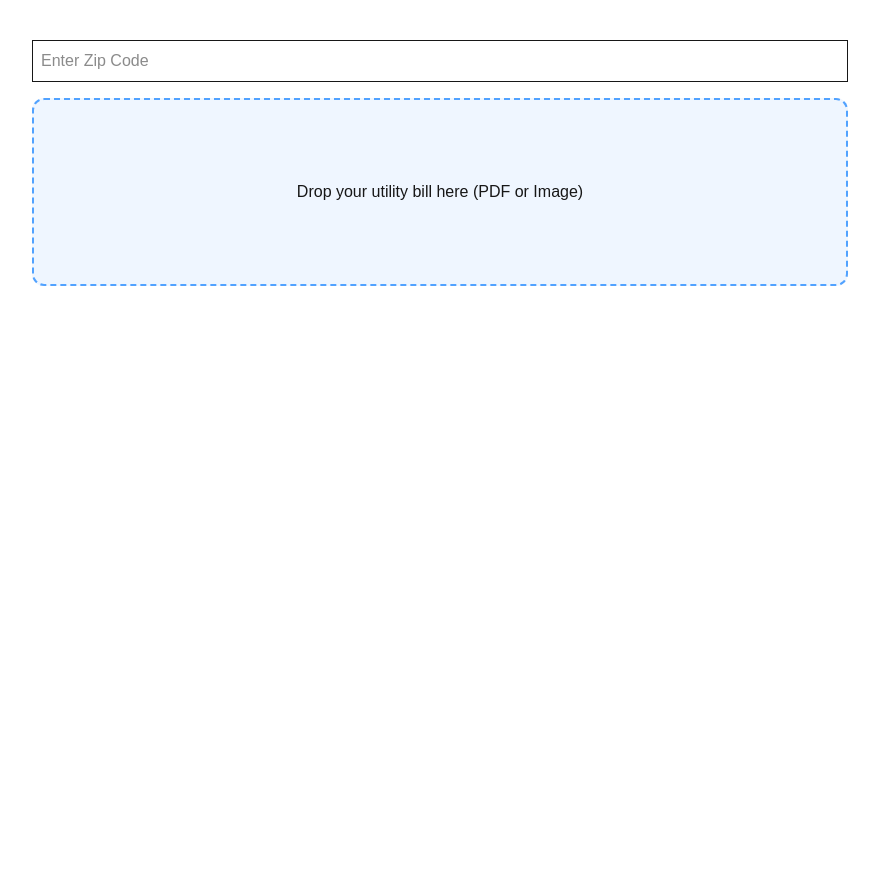
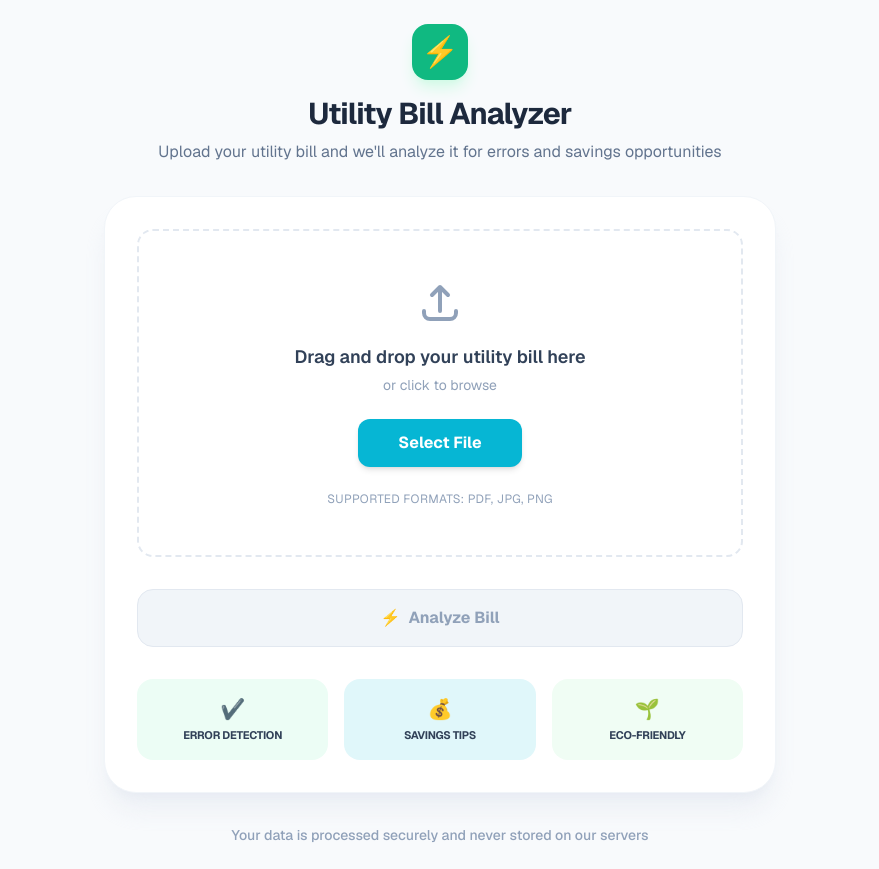
Before and after one commit to sseo123/bill-breakdown, a Next.js app: page / in a window 1280 px wide. Shown: the whole page, without its empty margins (200-1079 px from the left). Before the commit the page ends 800 px from the top, so only its background shows below. Built offline with nearby package versions, Linux system fonts and the light colour scheme; no server answers.

Commit message:
NOw both of our ai llm's are synced, the ui works well, we can both open local host. THINGS WE NEED TO ADD STILL: The Prompt is weak and doesn't display data in format we want it to, the UI for loading is non existent, and still slow

```diff
--- a/app/actions.ts
+++ b/app/actions.ts
@@ -3,25 +3,25 @@ import { GoogleGenerativeAI } from "@google/generative-ai";
 
 const genAI = new GoogleGenerativeAI(process.env.GOOGLE_GENERATIVE_AI_API_KEY!);
 
-export async function analyzeBill(base64File: string, fileType: string, zipCode: string) {
-  const model = genAI.getGenerativeModel({ model: "gemini-3-flash-preview" });
+export async function analyzeBill(base64File: string, fileType: string) {
+  const model = genAI.getGenerativeModel({ model: "gemini-2.5-flash" });
 
   const prompt = `
     You are an expert utility auditor and sustainability consultant.
-    Analyze the attached utility bill for a resident in zip code ${zipCode}.
+    Analyze the attached utility bill for a resident in zip code (if the zip code is provided)
 
     Provide the following in a structured format:
     1. **Error Detection**: Check for math errors, double billing, or unusual surges compared to previous months (if visible).
     2. **Sustainable Savings**: Suggest 3-5 specific actions based on the bill's data (e.g., if they have high peak usage, suggest shifting laundry to off-peak hours).
-    3. **Regional Comparison**: Based on common data for zip code ${zipCode}, tell the user if their total is above or below average for a typical household.
+    3. **Regional Comparison**: Based on common data for zip code , tell the user if their total is above or below average for a typical household.
+
 
     Keep the tone helpful and concise.
   `;
 
-  // Prepare the file for Gemini
   const part = {
     inlineData: {
-      data: base64File.split(',')[1], // Remove the data:application/pdf;base64, prefix
+      data: base64File.split(',')[1],
       mimeType: fileType,
     },
   };
--- a/app/page.tsx
+++ b/app/page.tsx
@@ -1,52 +1,186 @@
+// 'use client'
+// import { useCallback, useState } from 'react';
+// import { useDropzone } from 'react-dropzone';
+// import { analyzeBill } from './actions';
+
+// export default function BillAnalyzer() {
+//   const [result, setResult] = useState("");
+//   const [loading, setLoading] = useState(false);
+//   const [zip, setZip] = useState("");
+
+//   const onDrop = useCallback(async (acceptedFiles: File[]) => {
+//     const file = acceptedFiles[0];
+//     const reader = new FileReader();
+
+//     reader.onload = async () => {
+//       setLoading(true);
+//       const base64 = reader.result as string;
+//       // Pass the file data to our server action
+//       const response = await analyzeBill(base64, file.type, zip || "unknown");
+//       setResult(response);
+//       setLoading(false);
+//     };
+//     reader.readAsDataURL(file);
+//   }, [zip]);
+
+//   const { getRootProps, getInputProps, isDragActive } = useDropzone({
+//     onDrop,
+//     accept: { 'application/pdf': ['.pdf'], 'image/*': ['.png', '.jpg'] }
+//   });
+
+//   return (
+//     <div className="max-w-4xl mx-auto p-10">
+//       <input
+//         type="text" placeholder="Enter Zip Code"
+//         className="border p-2 mb-4 w-full"
+//         onChange={(e) => setZip(e.target.value)}
+//       />
+
+//       <div {...getRootProps()} className="border-2 border-dashed border-blue-400 p-20 text-center cursor-pointer rounded-xl bg-blue-50">
+//         <input {...getInputProps()} />
+//         {loading ? "Gemini is auditing your bill..." : "Drop your utility bill here (PDF or Image)"}
+//       </div>
+
+//       {result && (
+//         <div className="mt-10 p-6 bg-white border shadow-lg rounded-lg prose prose-blue max-w-none">
+//           <h2 className="text-xl font-bold mb-4">Gemini's Audit Result:</h2>
+//           <div className="whitespace-pre-wrap">{result}</div>
+//         </div>
+//       )}
+//     </div>
+//   );
+// }
+
+
 'use client'
 import { useCallback, useState } from 'react';
 import { useDropzone } from 'react-dropzone';
 import { analyzeBill } from './actions';
 
+type AppState = 'UPLOAD' | 'ANALYZING' | 'RESULT';
+
 export default function BillAnalyzer() {
+  const [view, setView] = useState<AppState>('UPLOAD');
   const [result, setResult] = useState("");
-  const [loading, setLoading] = useState(false);
-  const [zip, setZip] = useState("");
 
   const onDrop = useCallback(async (acceptedFiles: File[]) => {
     const file = acceptedFiles[0];
     const reader = new FileReader();
 
     reader.onload = async () => {
-      setLoading(true);
+      setView('ANALYZING');
       const base64 = reader.result as string;
-      // Pass the file data to our server action
-      const response = await analyzeBill(base64, file.type, zip || "unknown");
-      setResult(response);
-      setLoading(false);
+      try {
+        const response = await analyzeBill(base64, file.type);
+        setResult(response);
+        setView('RESULT');
+      } catch (error) {
+        console.error(error);
+        alert("Something went wrong with the analysis.");
+        setView('UPLOAD');
+      }
     };
     reader.readAsDataURL(file);
-  }, [zip]);
+  }, []);
 
   const { getRootProps, getInputProps, isDragActive } = useDropzone({
     onDrop,
-    accept: { 'application/pdf': ['.pdf'], 'image/*': ['.png', '.jpg'] }
+    maxFiles: 1,
+    accept: { 'application/pdf': ['.pdf'], 'image/*': ['.png', '.jpg', '.jpeg'] }
   });
 
   return (
-    <div className="max-w-4xl mx-auto p-10">
-      <input
-        type="text" placeholder="Enter Zip Code"
-        className="border p-2 mb-4 w-full"
-        onChange={(e) => setZip(e.target.value)}
-      />
+    <main className="min-h-screen bg-[#F8FAFC] flex flex-col items-center justify-center p-6 font-sans text-slate-800">
 
-      <div {...getRootProps()} className="border-2 border-dashed border-blue-400 p-20 text-center cursor-pointer rounded-xl bg-blue-50">
-        <input {...getInputProps()} />
-        {loading ? "Gemini is auditing your bill..." : "Drop your utility bill here (PDF or Image)"}
+      {/* 1. Header Section */}
+      <div className="text-center mb-8">
+        <div className="bg-[#10B981] w-14 h-14 rounded-2xl flex items-center justify-center mx-auto mb-4 shadow-lg shadow-emerald-100">
+          <span className="text-white text-3xl">⚡</span>
+        </div>
+        <h1 className="text-3xl font-bold tracking-tight mb-2">Utility Bill Analyzer</h1>
+        <p className="text-slate-500">Upload your utility bill and we'll analyze it for errors and savings opportunities</p>
       </div>
 
-      {result && (
-        <div className="mt-10 p-6 bg-white border shadow-lg rounded-lg prose prose-blue max-w-none">
-          <h2 className="text-xl font-bold mb-4">Gemini's Audit Result:</h2>
-          <div className="whitespace-pre-wrap">{result}</div>
-        </div>
-      )}
-    </div>
+      {/* 2. Main Content Card */}
+      <div className="w-full max-w-2xl bg-white rounded-[2rem] shadow-xl shadow-slate-200/60 p-8 border border-slate-100">
+
+        {view === 'UPLOAD' && (
+          <div className="space-y-8">
+            {/* The Dropzone Box */}
+            <div
+              {...getRootProps()}
+              className={`border-2 border-dashed rounded-2xl p-12 text-center transition-all cursor-pointer
+                ${isDragActive ? "border-[#10B981] bg-emerald-50" : "border-slate-200 hover:border-emerald-400"}`}
+            >
+              <input {...getInputProps()} />
+              <div className="flex flex-col items-center">
+                <div className="mb-4 text-slate-400">
+                  <svg className="w-12 h-12" fill="none" stroke="currentColor" viewBox="0 0 24 24">
+                    <path strokeLinecap="round" strokeLinejoin="round" strokeWidth="2" d="M4 16v1a3 3 0 003 3h10a3 3 0 003-3v-1m-4-8l-4-4m0 0L8 8m4-4v12" />
+                  </svg>
+                </div>
+                <p className="text-lg font-semibold text-slate-700">Drag and drop your utility bill here</p>
+                <p className="text-sm text-slate-400 mt-1 mb-6 text-center">or click to browse</p>
+
+                <button className="bg-[#06B6D4] hover:bg-cyan-500 text-white font-bold py-3 px-10 rounded-xl transition-all shadow-md active:scale-95">
+                  Select File
+                </button>
+
+                <p className="text-xs text-slate-400 mt-6 tracking-wide uppercase">Supported formats: PDF, JPG, PNG</p>
+              </div>
+            </div>
+
+            {/* Analyze Button (Disabled in Upload state as per UI) */}
+            <button disabled className="w-full bg-slate-100 text-slate-400 font-bold py-4 rounded-2xl flex items-center justify-center gap-2 cursor-not-allowed border border-slate-200">
+              <span>⚡</span> Analyze Bill
+            </button>
+
+            {/* Feature Cards Grid */}
+            <div className="grid grid-cols-3 gap-4 mt-4">
+              <div className="bg-[#ECFDF5] p-4 rounded-2xl flex flex-col items-center text-center">
+                <span className="text-xl mb-1">✔️</span>
+                <span className="text-[11px] font-bold text-slate-700 uppercase tracking-tight">Error Detection</span>
+              </div>
+              <div className="bg-[#E0F7FA] p-4 rounded-2xl flex flex-col items-center text-center">
+                <span className="text-xl mb-1">💰</span>
+                <span className="text-[11px] font-bold text-slate-700 uppercase tracking-tight">Savings Tips</span>
+              </div>
+              <div className="bg-[#F0FDF4] p-4 rounded-2xl flex flex-col items-center text-center">
+                <span className="text-xl mb-1">🌱</span>
+                <span className="text-[11px] font-bold text-slate-700 uppercase tracking-tight">Eco-Friendly</span>
+              </div>
+            </div>
+          </div>
+        )}
+
+        {/* STATE 2: LOADING */}
+        {view === 'ANALYZING' && (
+          <div className="py-16 flex flex-col items-center justify-center space-y-4">
+            <div className="w-16 h-16 border-4 border-cyan-100 border-t-cyan-500 rounded-full animate-spin"></div>
+            <p className="text-lg font-bold text-slate-700 animate-pulse">Running AI Audit...</p>
+            <p className="text-sm text-slate-400">Gemini is checking for errors and extracting location data.</p>
+          </div>
+        )}
+
+        {/* STATE 3: RESULT */}
+        {view === 'RESULT' && (
+          <div className="animate-in fade-in slide-in-from-bottom-4 duration-700">
+            <div className="flex justify-between items-center mb-6 border-b pb-4 border-slate-100">
+              <h2 className="text-xl font-bold text-slate-800">Audit Results</h2>
+              <button onClick={() => setView('UPLOAD')} className="text-cyan-600 font-bold text-sm hover:underline">
+                New Analysis
+              </button>
+            </div>
+            <div className="prose prose-slate max-w-none text-slate-600 leading-relaxed whitespace-pre-wrap">
+              {result}
+            </div>
+          </div>
+        )}
+      </div>
+
+      <footer className="mt-8 text-slate-400 text-sm font-medium">
+        Your data is processed securely and never stored on our servers
+      </footer>
+    </main>
   );
 }
```
